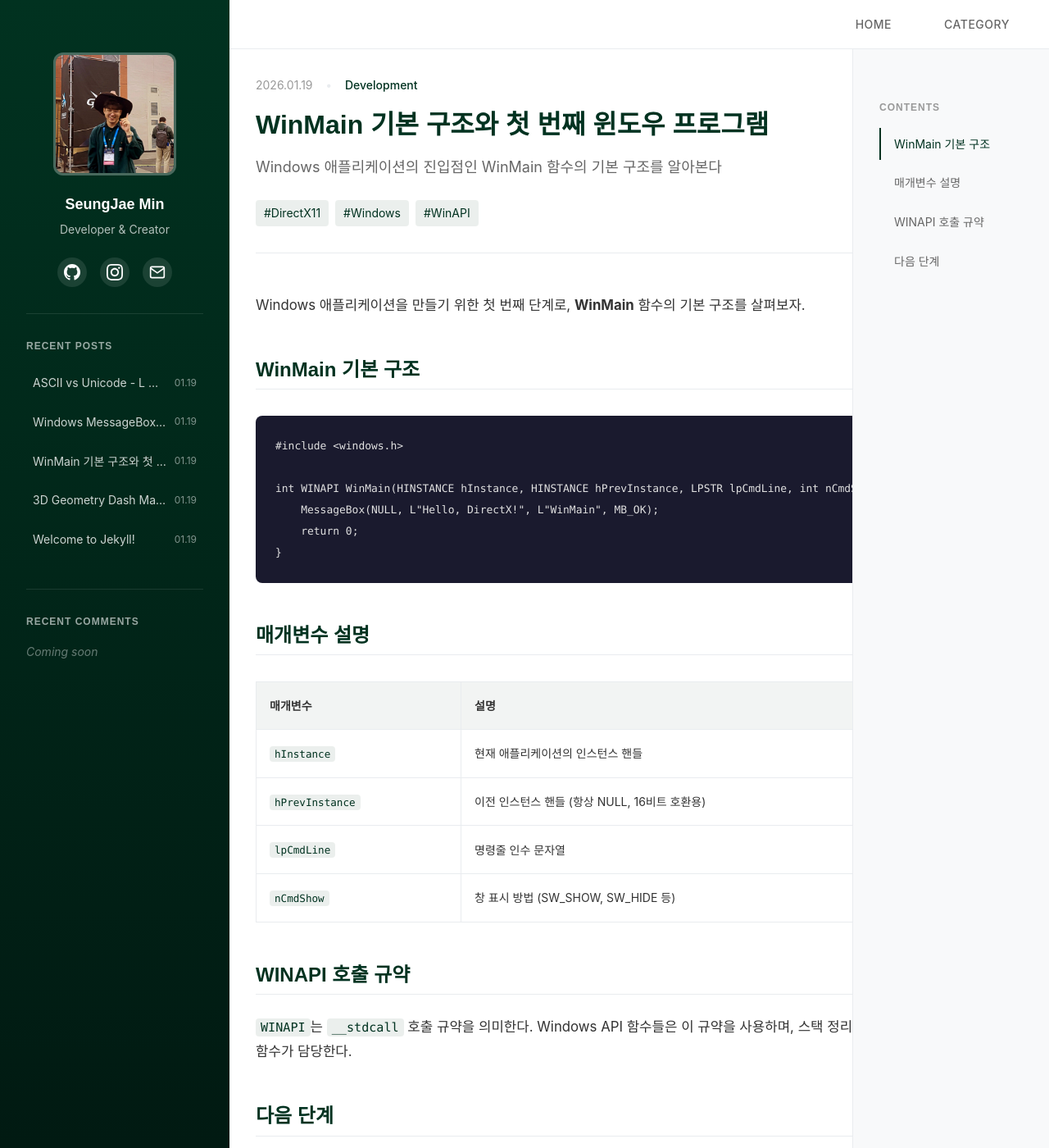
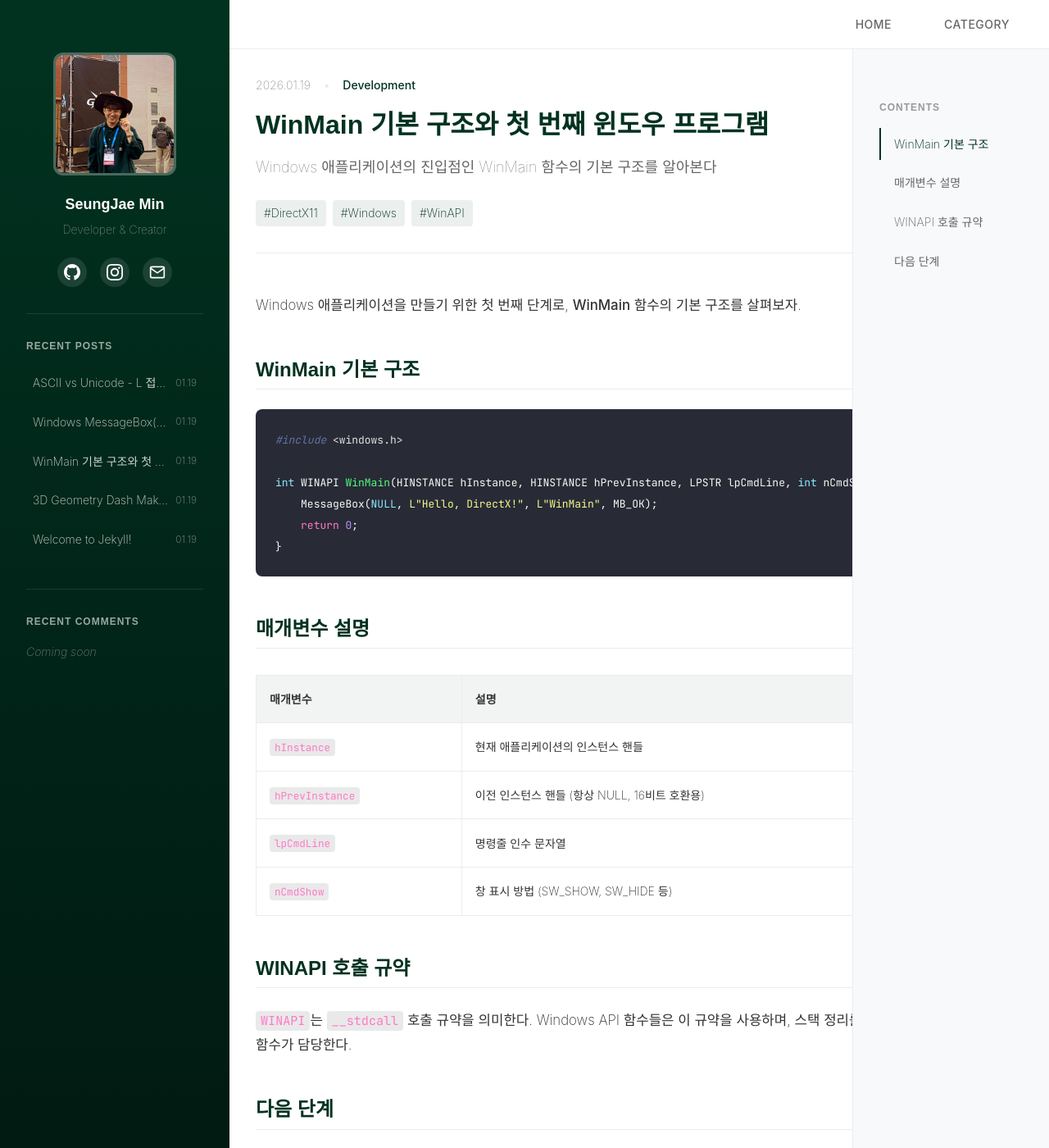
Before and after one commit to SeungJaeMin/SeungJ_Blog, a Jekyll site: the page built from _posts/2026-01-20-winmain-basic-structure.md, in a window 1280 px wide and 1400 px high. Shown: the whole window at 82% size. Built offline with Jekyll 4.4.1, drawn with Linux system fonts in a browser that asks for light colours; some web fonts are replaced.

Commit message:
feat: Add Pretendard font, Dracula syntax highlighting, and code copy button
- Add Pretendard font with multiple weights (100, 200, 400, 500, 600, 700)
- Add JetBrains Mono for code blocks
- Implement Dracula theme for syntax highlighting
- Add copy button to code blocks (icon only)
- Configure kramdown with Rouge highlighter

Co-Authored-By: Claude Opus 4.5 <noreply@anthropic.com>

```diff
--- a/_config.yml
+++ b/_config.yml
@@ -30,6 +30,13 @@ instagram_username: ""
 lang: ko
 
 # Build settings
+markdown: kramdown
+highlighter: rouge
+
+kramdown:
+  input: GFM
+  syntax_highlighter: rouge
+
 plugins:
   - jekyll-feed
   - jekyll-sitemap
--- a/_sass/_base.scss
+++ b/_sass/_base.scss
@@ -1,24 +1,48 @@
-// Fonts - 국립박물관문화재단클래식
+// Fonts - Pretendard
 @font-face {
-    font-family: 'MuseumClassic';
-    src: url('https://cdn.jsdelivr.net/gh/projectnoonnu/noonfonts_twelve@1.0/국립박물관문화재단클래식L.woff') format('woff');
-    font-weight: 300;
+    font-family: 'Pretendard';
+    src: url('https://cdn.jsdelivr.net/gh/projectnoonnu/pretendard@1.0/Pretendard-Thin.woff2') format('woff2');
+    font-weight: 100;
     font-display: swap;
 }
 
 @font-face {
-    font-family: 'MuseumClassic';
-    src: url('https://cdn.jsdelivr.net/gh/projectnoonnu/noonfonts_twelve@1.0/국립박물관문화재단클래식M.woff') format('woff');
+    font-family: 'Pretendard';
+    src: url('https://cdn.jsdelivr.net/gh/projectnoonnu/pretendard@1.0/Pretendard-ExtraLight.woff2') format('woff2');
+    font-weight: 200;
+    font-display: swap;
+}
+
+@font-face {
+    font-family: 'Pretendard';
+    src: url('https://cdn.jsdelivr.net/gh/projectnoonnu/pretendard@1.0/Pretendard-Regular.woff2') format('woff2');
+    font-weight: 400;
+    font-display: swap;
+}
+
+@font-face {
+    font-family: 'Pretendard';
+    src: url('https://cdn.jsdelivr.net/gh/projectnoonnu/pretendard@1.0/Pretendard-Medium.woff2') format('woff2');
     font-weight: 500;
     font-display: swap;
 }
 
 @font-face {
-    font-family: 'MuseumClassic';
-    src: url('https://cdn.jsdelivr.net/gh/projectnoonnu/noonfonts_twelve@1.0/국립박물관문화재단클래식B.woff') format('woff');
+    font-family: 'Pretendard';
+    src: url('https://cdn.jsdelivr.net/gh/projectnoonnu/pretendard@1.0/Pretendard-SemiBold.woff2') format('woff2');
+    font-weight: 600;
+    font-display: swap;
+}
+
+@font-face {
+    font-family: 'Pretendard';
+    src: url('https://cdn.jsdelivr.net/gh/projectnoonnu/pretendard@1.0/Pretendard-Bold.woff2') format('woff2');
     font-weight: 700;
     font-display: swap;
 }
+
+// Code Font - JetBrains Mono
+@import url('https://fonts.googleapis.com/css2?family=JetBrains+Mono:wght@400;500&display=swap');
 
 // Reset & Base Styles
 *,
@@ -37,6 +61,7 @@ html {
 body {
   font-family: $font-family-base;
   font-size: 1rem;
+  font-weight: $font-weight-extralight;
   line-height: $line-height-base;
   color: $color-text;
   background-color: $color-background;
@@ -47,10 +72,14 @@ body {
 // Typography
 h1, h2, h3, h4, h5, h6 {
   font-family: $font-family-heading;
-  font-weight: 700;
+  font-weight: $font-weight-semibold;
   line-height: $line-height-heading;
   color: $color-primary;
   margin-bottom: $spacing-sm;
+}
+
+strong, b {
+  font-weight: $font-weight-medium;
 }
 
 h1 { font-size: 2.5rem; }
@@ -89,6 +118,7 @@ ul, ol {
 code {
   font-family: $font-family-mono;
   font-size: 0.9em;
+  font-weight: 400;
   background-color: $color-surface;
   padding: 0.2em 0.4em;
   border-radius: $radius-sm;
@@ -97,6 +127,7 @@ code {
 pre {
   font-family: $font-family-mono;
   font-size: 0.9rem;
+  font-weight: 400;
   background-color: $color-primary;
   color: #f8f8f2;
   padding: $spacing-md;
@@ -108,6 +139,7 @@ pre {
     background: none;
     padding: 0;
     color: inherit;
+    font-weight: 400;
   }
 }
 
--- a/_sass/_components.scss
+++ b/_sass/_components.scss
@@ -150,6 +150,7 @@
 
 .post-description {
   font-size: $font-size-lg;
+  font-weight: $font-weight-thin;
   color: $color-text-light;
   margin-bottom: $spacing-md;
 }
--- a/_sass/_layout.scss
+++ b/_sass/_layout.scss
@@ -155,6 +155,7 @@
 
 .profile-bio {
   font-size: $font-size-sm;
+  font-weight: $font-weight-thin;
   color: rgba(255, 255, 255, 0.7);
   margin-bottom: $spacing-md;
   line-height: 1.5;
--- /dev/null
+++ b/_sass/_syntax.scss
@@ -0,0 +1,141 @@
+// Syntax Highlighting - Dracula Theme
+// https://draculatheme.com/
+
+$dracula-bg: #282a36;
+$dracula-current: #44475a;
+$dracula-fg: #f8f8f2;
+$dracula-comment: #6272a4;
+$dracula-cyan: #8be9fd;
+$dracula-green: #50fa7b;
+$dracula-orange: #ffb86c;
+$dracula-pink: #ff79c6;
+$dracula-purple: #bd93f9;
+$dracula-red: #ff5555;
+$dracula-yellow: #f1fa8c;
+
+.highlight {
+  background: $dracula-bg;
+  border-radius: $radius-md;
+  margin-bottom: $spacing-md;
+  overflow-x: auto;
+  position: relative;
+
+  pre {
+    margin: 0;
+    padding: $spacing-md;
+    background: transparent;
+  }
+
+  code {
+    font-family: $font-family-mono;
+    font-weight: 400;
+    background: transparent;
+    color: $dracula-fg;
+  }
+
+  // Comments
+  .c, .c1, .cm, .cs, .cp { color: $dracula-comment; font-style: italic; }
+
+  // Errors
+  .err { color: $dracula-red; }
+
+  // Keywords
+  .k, .kc, .kd, .kn, .kp, .kr { color: $dracula-pink; }
+  .kt { color: $dracula-cyan; } // Type
+
+  // Operators
+  .o, .ow { color: $dracula-pink; }
+
+  // Names
+  .n { color: $dracula-fg; }
+  .na { color: $dracula-green; }  // Attribute
+  .nb { color: $dracula-cyan; }   // Builtin
+  .nc { color: $dracula-cyan; }   // Class
+  .nd { color: $dracula-green; }  // Decorator
+  .ne { color: $dracula-cyan; }   // Exception
+  .nf { color: $dracula-green; }  // Function
+  .ni { color: $dracula-fg; }     // Entity
+  .nl { color: $dracula-fg; }     // Label
+  .nn { color: $dracula-fg; }     // Namespace
+  .no { color: $dracula-purple; } // Constant
+  .nt { color: $dracula-pink; }   // Tag
+  .nv { color: $dracula-fg; }     // Variable
+
+  // Strings
+  .s, .s1, .s2, .sb, .sc, .sd, .se, .sh, .si, .sr, .ss, .sx { color: $dracula-yellow; }
+
+  // Numbers
+  .m, .mf, .mh, .mi, .mo, .il { color: $dracula-purple; }
+
+  // Variables
+  .vc, .vg, .vi { color: $dracula-fg; }
+
+  // Punctuation
+  .p { color: $dracula-fg; }
+
+  // Generic
+  .gd { color: $dracula-red; }    // Deleted
+  .gi { color: $dracula-green; }  // Inserted
+  .gh { color: $dracula-comment; } // Heading
+  .gu { color: $dracula-comment; } // Subheading
+  .ge { font-style: italic; }     // Emphasis
+  .gs { font-weight: bold; }      // Strong
+
+  // Line numbers
+  .lineno {
+    color: $dracula-comment;
+    padding-right: $spacing-sm;
+    border-right: 1px solid $dracula-current;
+    margin-right: $spacing-sm;
+    user-select: none;
+  }
+
+  // Selection
+  ::selection {
+    background: $dracula-current;
+  }
+}
+
+// Inline code (not in highlight block)
+code:not(.highlight code) {
+  background-color: rgba($dracula-bg, 0.1);
+  color: $dracula-pink;
+}
+
+// Copy button
+.copy-btn {
+  position: absolute;
+  top: $spacing-xs;
+  right: $spacing-xs;
+  display: flex;
+  align-items: center;
+  justify-content: center;
+  padding: 6px;
+  background-color: $dracula-current;
+  color: $dracula-fg;
+  border: none;
+  border-radius: $radius-sm;
+  cursor: pointer;
+  opacity: 0;
+  transition: all 0.2s ease;
+  z-index: 10;
+
+  svg {
+    width: 16px;
+    height: 16px;
+  }
+
+  &:hover {
+    background-color: $dracula-comment;
+  }
+
+  &.copied {
+    background-color: $dracula-green;
+    color: $dracula-bg;
+  }
+}
+
+.highlight:hover .copy-btn,
+pre:hover .copy-btn {
+  opacity: 1;
+}
--- a/_sass/_variables.scss
+++ b/_sass/_variables.scss
@@ -11,10 +11,18 @@ $color-text: #333;
 $color-text-light: #666;
 $color-text-muted: #999;
 
-// Typography - 국립박물관문화재단클래식
-$font-family-base: 'MuseumClassic', -apple-system, BlinkMacSystemFont, sans-serif;
-$font-family-heading: 'MuseumClassic', sans-serif;
-$font-family-mono: 'SF Mono', Monaco, Consolas, monospace;
+// Typography - Pretendard
+$font-family-base: 'Pretendard', -apple-system, BlinkMacSystemFont, sans-serif;
+$font-family-heading: 'Pretendard', sans-serif;
+$font-family-mono: 'JetBrains Mono', 'SF Mono', Monaco, Consolas, monospace;
+
+// Font Weights
+$font-weight-thin: 100;
+$font-weight-extralight: 200;
+$font-weight-regular: 400;
+$font-weight-medium: 500;
+$font-weight-semibold: 600;
+$font-weight-bold: 700;
 
 $font-size-base: 16px;
 $font-size-sm: 14px;
--- a/assets/css/main.scss
+++ b/assets/css/main.scss
@@ -5,3 +5,4 @@
 @import "base";
 @import "layout";
 @import "components";
+@import "syntax";
--- a/assets/js/main.js
+++ b/assets/js/main.js
@@ -32,3 +32,54 @@ document.querySelectorAll('a[href^="#"]').forEach(anchor => {
     }
   });
 });
+
+// Code block copy button
+document.addEventListener('DOMContentLoaded', function() {
+  const codeBlocks = document.querySelectorAll('.highlight, pre');
+
+  codeBlocks.forEach(block => {
+    // Skip if already has copy button
+    if (block.querySelector('.copy-btn')) return;
+
+    // Create copy button
+    const copyBtn = document.createElement('button');
+    copyBtn.className = 'copy-btn';
+    copyBtn.innerHTML = `
+      <svg xmlns="http://www.w3.org/2000/svg" width="16" height="16" viewBox="0 0 24 24" fill="none" stroke="currentColor" stroke-width="2">
+        <rect x="9" y="9" width="13" height="13" rx="2" ry="2"></rect>
+        <path d="M5 15H4a2 2 0 0 1-2-2V4a2 2 0 0 1 2-2h9a2 2 0 0 1 2 2v1"></path>
+      </svg>
+    `;
+
+    copyBtn.addEventListener('click', async function() {
+      const code = block.querySelector('code');
+      const text = code ? code.innerText : block.innerText;
+
+      try {
+        await navigator.clipboard.writeText(text);
+        copyBtn.innerHTML = `
+          <svg xmlns="http://www.w3.org/2000/svg" width="16" height="16" viewBox="0 0 24 24" fill="none" stroke="currentColor" stroke-width="2">
+            <polyline points="20 6 9 17 4 12"></polyline>
+          </svg>
+        `;
+        copyBtn.classList.add('copied');
+
+        setTimeout(() => {
+          copyBtn.innerHTML = `
+            <svg xmlns="http://www.w3.org/2000/svg" width="16" height="16" viewBox="0 0 24 24" fill="none" stroke="currentColor" stroke-width="2">
+              <rect x="9" y="9" width="13" height="13" rx="2" ry="2"></rect>
+              <path d="M5 15H4a2 2 0 0 1-2-2V4a2 2 0 0 1 2-2h9a2 2 0 0 1 2 2v1"></path>
+            </svg>
+          `;
+          copyBtn.classList.remove('copied');
+        }, 2000);
+      } catch (err) {
+        console.error('Failed to copy:', err);
+      }
+    });
+
+    // Make block position relative for button positioning
+    block.style.position = 'relative';
+    block.appendChild(copyBtn);
+  });
+});
```
